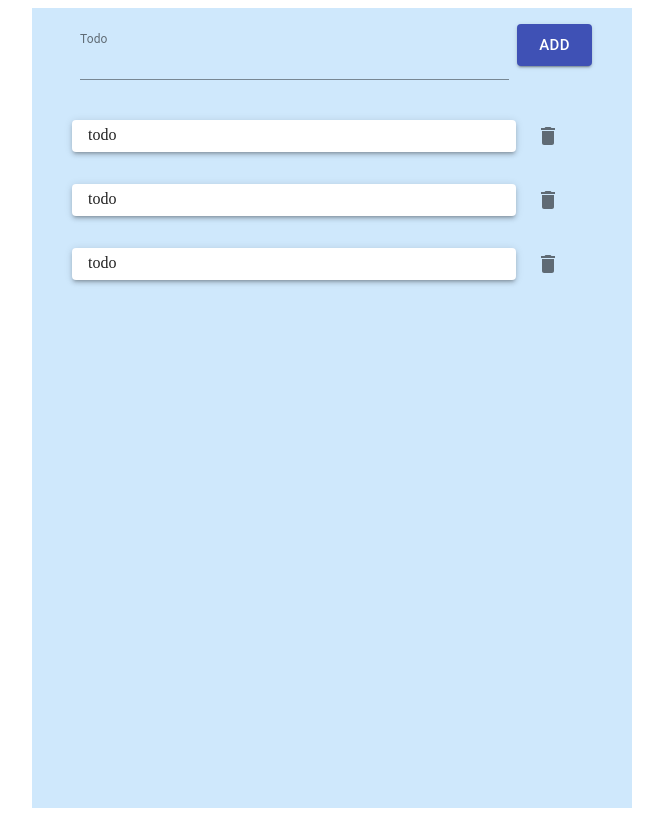
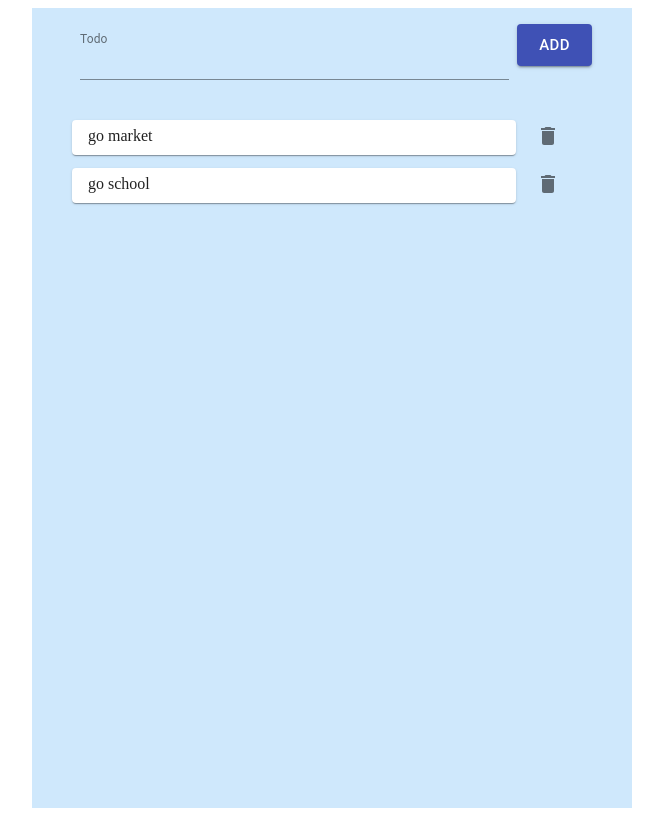
Before and after one commit to asaribas35/to-do, a React (Create React App) app: page / in a window 1280 px wide. Shown: the whole page, without its empty margins (308-971 px from the left). Built offline with nearby package versions, Linux system fonts and the light colour scheme.

Commit message:
add delete function

```diff
--- a/public/index.html
+++ b/public/index.html
@@ -24,7 +24,7 @@
       work correctly both with client-side routing and a non-root public URL.
       Learn how to configure a non-root public URL by running `npm run build`.
     -->
-    <title>React App</title>
+    <title>To Do List</title>
   </head>
   <body>
     <noscript>You need to enable JavaScript to run this app.</noscript>
--- a/src/component/App.js
+++ b/src/component/App.js
@@ -7,7 +7,30 @@ import List from './List'
 
 
 
+
 class App extends React.Component {
+
+    state = {
+        list : [
+            {
+                "id": 1,
+                "text": "go market"
+            },
+            {
+                "id": 2,
+                "text": "go school"
+            }
+            ]
+    }
+
+    deleteToDo = (todo) => {
+        const newList = this.state.list.filter(
+            t => t.id !==todo.id
+        );
+        this.setState({
+            list: newList
+        })
+    }
 
     render() {
 
@@ -17,7 +40,10 @@ class App extends React.Component {
           <div>
             <Container maxWidth="sm" style={{ backgroundColor: '#cfe8fc', height: '100vh' }}>
                 <TField />
-                <List />
+                <List
+                todos={this.state.list}
+                deleteToDoP={this.deleteToDo}
+                />
             </Container>
 
           </div>
--- a/src/component/List.js
+++ b/src/component/List.js
@@ -7,45 +7,33 @@ import DeleteIcon from '@material-ui/icons/Delete';
 
 class List extends React.Component {
 
+
+
     render() {
+
 
         return (
             <div style={{ width: '95%' }}>
-                <Box display="flex" p={1} height="3em">
+
+                {this.props.todos.map((todo) => (
+                    <Box display="flex" p={1} height="2em" key={todo.id} >
                         <Box p={1} flexGrow={1} >
-                        <Paper elevation={3} style={{ height: '2em'}}> <span style={{ lineHeight:'30px' , textAlign:'center', margin:'1em'}} >todo</span> </Paper>
+                            <Paper elevation={1} style={{ height: '2.2em' }}> <span style={{ lineHeight: '2em', textAlign: 'center', margin: '1em' }} > {todo.text} </span> </Paper>
                         </Box>
                         <Box  >
-                        <IconButton  >
+                            <IconButton onClick={(e) => this.props.deleteToDoP(todo)} >
                                 <DeleteIcon />
                             </IconButton>
                         </Box>
 
                     </Box>
+                ))}
 
-                <Box display="flex" p={1} height="3em">
-                    <Box p={1} flexGrow={1} >
-                        <Paper elevation={3} style={{ height: '2em'}}> <span style={{ lineHeight:'30px' , textAlign:'center', margin:'1em'}} >todo</span> </Paper>
-                    </Box>
-                    <Box >
-                        <IconButton   >
-                            <DeleteIcon />
-                        </IconButton>
-                    </Box>
 
-                </Box>
 
-                <Box display="flex" p={1} height="3em">
-                    <Box p={1} flexGrow={1} >
-                        <Paper elevation={3} style={{ height: '2em'}}> <span style={{ lineHeight:'30px' , textAlign:'center', margin:'1em'}} >todo</span> </Paper>
-                    </Box>
-                    <Box >
-                        <IconButton   >
-                            <DeleteIcon />
-                        </IconButton>
-                    </Box>
 
-                </Box>
+
+
 
             </div>
 
```
Lines whose indentation alone changed are shown as unchanged.
